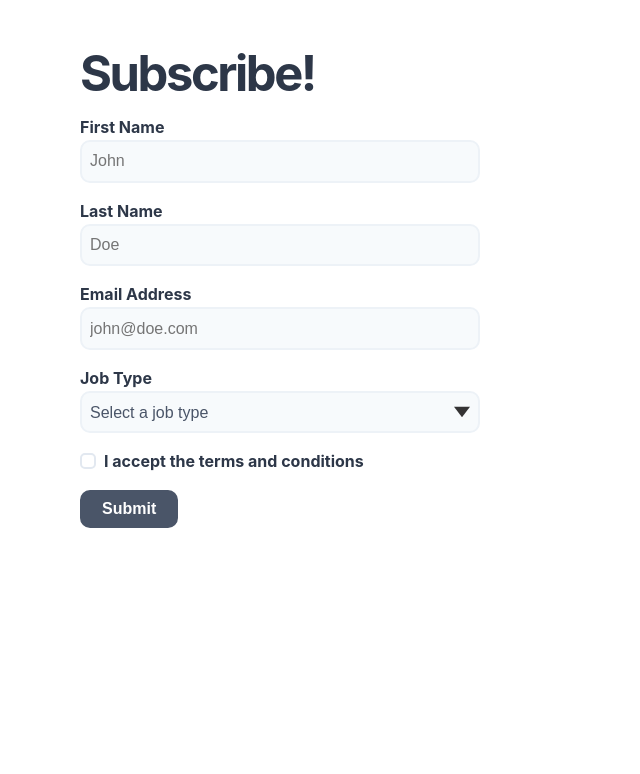
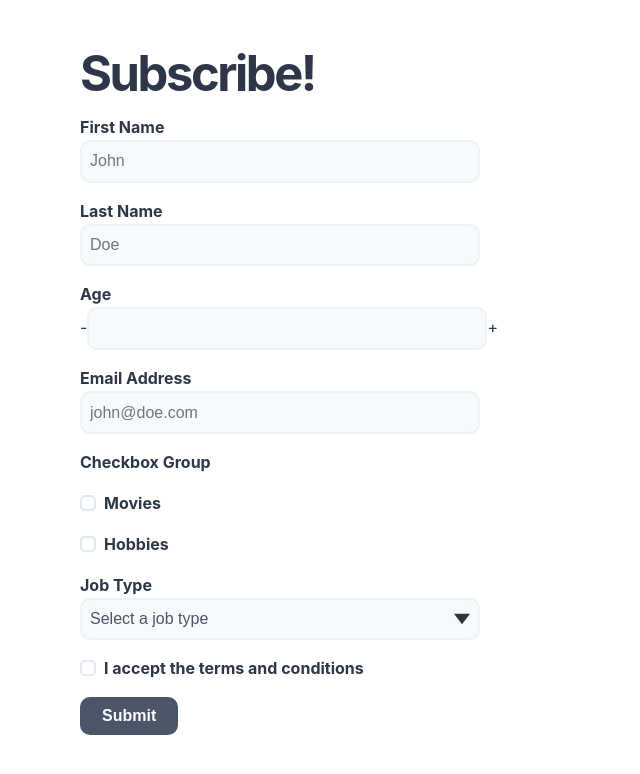
Before and after one commit to ItSerje/form-from-json-generator, a React (Create React App) app: page / in a window 1280 px wide. Shown: the top 774 px of the page, without its empty margins (0-640 px from the left). Built offline with nearby package versions, Linux system fonts and the light colour scheme.

Commit message:
add NumberInput and CheckboxGroup

```diff
--- a/src/components/form/Form.tsx
+++ b/src/components/form/Form.tsx
@@ -11,6 +11,11 @@ type InputProps = JSX.IntrinsicElements['input'] & {
 type CheckboxProps = JSX.IntrinsicElements['input'] & {
   children: string | JSX.Element;
   name: string;
+};
+
+type CheckboxGroupProps = {
+  children: string[] | JSX.Element[];
+  groupLabel: string;
 };
 
 type SelectProps = JSX.IntrinsicElements['select'] & {
@@ -31,8 +36,44 @@ const TextInput = ({ label, ...props }: InputProps): JSX.Element => {
   );
 };
 
+const NumberInput = ({ label, ...props }: InputProps): JSX.Element => {
+  const [field, meta, helpers] = useField({ ...props, type: 'text' });
+
+  const increaseHandler = () => {
+    helpers.setValue(Number(field.value) + 1, true);
+  };
+  const decreaseHandler = () => {
+    if (Number(field.value) - 1 >= 0) {
+      helpers.setValue(Number(field.value) - 1, true);
+    }
+  };
+
+  return (
+    <>
+      <label htmlFor={props.id || props.name}>{label}</label>
+      <span onClick={decreaseHandler}>-</span>
+      <input
+        type='text'
+        className={styles['number-input']}
+        {...field}
+        onChange={(e) => {
+          if (/^\d+$/.test(e.target.value) || e.target.value === '') {
+            field.onChange(e);
+          }
+        }}
+        {...props}
+      />
+      <span onClick={increaseHandler}>+</span>
+      {meta.touched && meta.error ? (
+        <div className={styles.error}>{meta.error}</div>
+      ) : null}
+    </>
+  );
+};
+
 const Checkbox = ({ children, ...props }: CheckboxProps): JSX.Element => {
   const [field, meta] = useField({ ...props, type: 'checkbox' });
+  console.log(field);
   return (
     <div>
       <label className={styles['checkbox-input']}>
@@ -43,6 +84,20 @@ const Checkbox = ({ children, ...props }: CheckboxProps): JSX.Element => {
         <div className={styles.error}>{meta.error}</div>
       ) : null}
     </div>
+  );
+};
+
+const CheckboxGroup = ({
+  groupLabel,
+  children,
+}: CheckboxGroupProps): JSX.Element => {
+  return (
+    <>
+      <label htmlFor='checkbox-group'>{groupLabel}</label>
+      <div id='checkbox-group' role='group' aria-labelledby='checkbox-group'>
+        {children}
+      </div>
+    </>
   );
 };
 
@@ -67,9 +122,11 @@ export const SignupForm: FC = () => {
         initialValues={{
           firstName: '',
           lastName: '',
+          age: '',
           email: '',
           acceptedTerms: false,
           jobType: '',
+          favourites: [],
         }}
         validationSchema={Yup.object({
           firstName: Yup.string()
@@ -78,6 +135,11 @@ export const SignupForm: FC = () => {
           lastName: Yup.string()
             .max(20, 'Must be 20 characters or less')
             .required('Required'),
+          age: Yup.number()
+            .required('Required')
+            .min(0, 'Invalid age')
+            .max(120, 'Wow, you are older than 120, but please still use 120.')
+            .integer('Only integers are allowed.'),
           email: Yup.string()
             .email('Invalid email address')
             .required('Required'),
@@ -90,6 +152,7 @@ export const SignupForm: FC = () => {
               'Invalid Job Type'
             )
             .required('Required'),
+          favourites: Yup.array().of(Yup.string()),
         })}
         onSubmit={(values, { setSubmitting }) => {
           setTimeout(() => {
@@ -111,12 +174,25 @@ export const SignupForm: FC = () => {
             type='text'
             placeholder='Doe'
           />
+
+          <NumberInput label='Age' name='age' min='0' max='120' />
+
           <TextInput
             label='Email Address'
             name='email'
             type='email'
             placeholder='john@doe.com'
           />
+
+          <CheckboxGroup groupLabel='Checkbox Group'>
+            <Checkbox name='favourites' value='Movies'>
+              Movies
+            </Checkbox>
+            <Checkbox name='favourites' value='Hobbies'>
+              Hobbies
+            </Checkbox>
+          </CheckboxGroup>
+
           <Select label='Job Type' name='jobType'>
             <option value=''>Select a job type</option>
             <option value='designer'>Designer</option>
```
